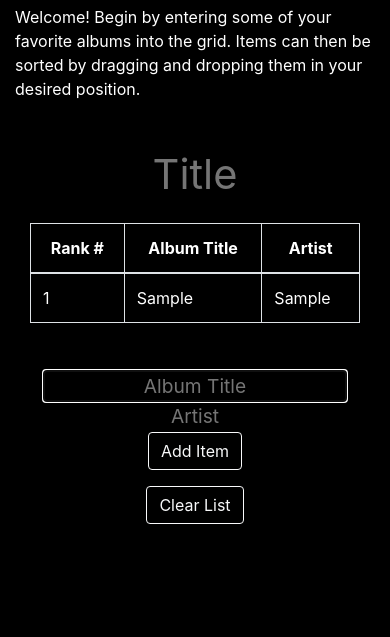
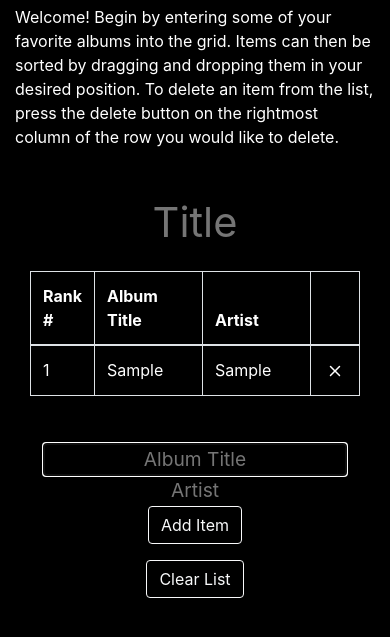
Before and after one commit to iantzoulis/AlbumRanker, a plain HTML site: page index.html in a window 390 px wide. Both pictures are taken after typing "Sample", "Sample" into the empty fields and a click on the button "Add Item". Shown: the part 51-688 px from the top of the page. Drawn offline with nearby package versions, Linux system fonts and the light colour scheme.

Commit message:
Added touch support for mobile and delete column

```diff
--- a/css/style.css
+++ b/css/style.css
@@ -20,3 +20,7 @@ body {
     background-color: inherit;
     font-size: 1.2em;
 }
+
+.del-icon {
+    cursor: pointer;
+}
--- a/index.html
+++ b/index.html
@@ -14,7 +14,8 @@
 <body>
     <div class="container page-header">
         <h1><a class="text-white" href="index.html">Album Ranker</a></h1>
-        <p class="text-white">Welcome! Begin by entering some of your favorite albums into the grid. Items can then be sorted by dragging and dropping them in your desired position.</p>
+        <p class="text-white">Welcome! Begin by entering some of your favorite albums into the grid. Items can then be sorted by dragging and dropping them in your desired position. To delete an item
+            from the list, press the delete button on the rightmost column of the row you would like to delete.</p>
     </div>
 
     <main class="container border-dark" role="main">
@@ -22,11 +23,12 @@
             <input type="text" class="title no-border text-center text-white mb-3" name="ranker-title" placeholder="Title">
 
             <table class="table table-bordered text-white" id="ranker-table">
-                <thead class="text-center">
+                <thead>
                     <tr>
-                        <th scope="col">Rank #</th>
-                        <th scope="col">Album Title</th>
-                        <th scope="col">Artist</th>
+                        <th style="width: 10%">Rank #</th>
+                        <th style="width: 40%">Album Title</th>
+                        <th style="width: 40%">Artist</th>
+                        <th style="width: 10%"></th>
                     </tr>
                 </thead>
 
@@ -58,9 +60,9 @@
 
     <script src="https://ajax.googleapis.com/ajax/libs/jquery/3.5.1/jquery.min.js"></script>
     <script src="https://ajax.googleapis.com/ajax/libs/jqueryui/1.12.1/jquery-ui.min.js"></script>
+    <script src="js/jquery.ui.touch-punch.min.js"></script>
     <script src="https://cdn.jsdelivr.net/npm/bootstrap@4.5.3/dist/js/bootstrap.bundle.min.js" integrity="sha384-ho+j7jyWK8fNQe+A12Hb8AhRq26LrZ/JpcUGGOn+Y7RsweNrtN/tE3MoK7ZeZDyx"
         crossorigin="anonymous"></script>
-    <script src="extensions/resizable/bootstrap-table-resizable.js"></script>
     <script src="js/script.js"></script>
 </body>
 
--- /dev/null
+++ b/js/jquery.ui.touch-punch.min.js
@@ -0,0 +1,11 @@
+/*!
+ * jQuery UI Touch Punch 0.2.3
+ *
+ * Copyright 2011–2014, Dave Furfero
+ * Dual licensed under the MIT or GPL Version 2 licenses.
+ *
+ * Depends:
+ *  jquery.ui.widget.js
+ *  jquery.ui.mouse.js
+ */
+!function(a){function f(a,b){if(!(a.originalEvent.touches.length>1)){a.preventDefault();var c=a.originalEvent.changedTouches[0],d=document.createEvent("MouseEvents");d.initMouseEvent(b,!0,!0,window,1,c.screenX,c.screenY,c.clientX,c.clientY,!1,!1,!1,!1,0,null),a.target.dispatchEvent(d)}}if(a.support.touch="ontouchend"in document,a.support.touch){var e,b=a.ui.mouse.prototype,c=b._mouseInit,d=b._mouseDestroy;b._touchStart=function(a){var b=this;!e&&b._mouseCapture(a.originalEvent.changedTouches[0])&&(e=!0,b._touchMoved=!1,f(a,"mouseover"),f(a,"mousemove"),f(a,"mousedown"))},b._touchMove=function(a){e&&(this._touchMoved=!0,f(a,"mousemove"))},b._touchEnd=function(a){e&&(f(a,"mouseup"),f(a,"mouseout"),this._touchMoved||f(a,"click"),e=!1)},b._mouseInit=function(){var b=this;b.element.bind({touchstart:a.proxy(b,"_touchStart"),touchmove:a.proxy(b,"_touchMove"),touchend:a.proxy(b,"_touchEnd")}),c.call(b)},b._mouseDestroy=function(){var b=this;b.element.unbind({touchstart:a.proxy(b,"_touchStart"),touchmove:a.proxy(b,"_touchMove"),touchend:a.proxy(b,"_touchEnd")}),d.call(b)}}}(jQuery);
--- a/js/script.js
+++ b/js/script.js
@@ -9,6 +9,13 @@ $(function () {
     $("tbody").disableSelection();
 });
 
+$(document).on("click", ".del-icon", function () {
+    $(this).closest('tr.item').remove();
+    $('.rank').each(function (i) {
+        $(this).text(i + 1);
+    });
+});
+
 function addItem() {
     albumTitle = document.getElementById("album-input").value.trim();
     artist = document.getElementById("artist-input").value.trim();
@@ -18,27 +25,23 @@ function addItem() {
     var table = document.getElementById("ranker-table").getElementsByTagName('tbody')[0];
     var pos = table.rows.length;
     var row = table.insertRow(pos);
+    row.className = 'item';
 
     var rankCell = row.insertCell(0);
+    rankCell.className = 'rank';
+
     var albumCell = row.insertCell(1);
     var artistCell = row.insertCell(2);
+    var deleteCell = row.insertCell(3);
 
     rankCell.innerHTML = pos + 1;
     albumCell.innerHTML = albumTitle;
     artistCell.innerHTML = artist;
+    deleteCell.innerHTML = '<div class="text-center del-icon"><svg xmlns="http://www.w3.org/2000/svg" width="24" height="24" fill="currentColor" class="bi bi-x" viewBox="0 0 16 16"><path d="M4.646 4.646a.5.5 0 0 1 .708 0L8 7.293l2.646-2.647a.5.5 0 0 1 .708.708L8.707 8l2.647 2.646a.5.5 0 0 1-.708.708L8 8.707l-2.646 2.647a.5.5 0 0 1-.708-.708L7.293 8 4.646 5.354a.5.5 0 0 1 0-.708z" /></svg></div>';
 
     document.getElementById("album-input").value = '';
     document.getElementById("artist-input").value = '';
-
     document.querySelector("#album-input").focus();
-}
-
-function sortItems() {
-
-}
-
-function deleteItem() {
-
 }
 
 function confirmListDeletion() {
```
